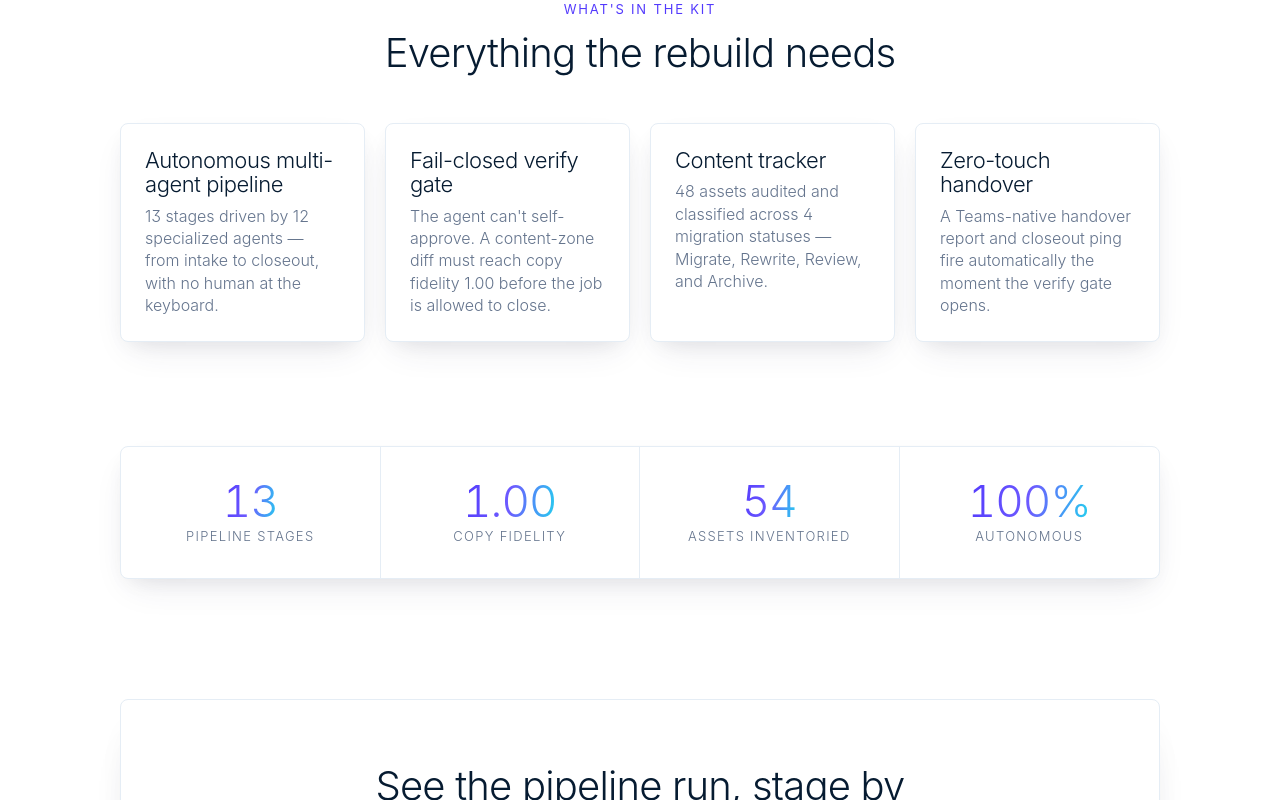
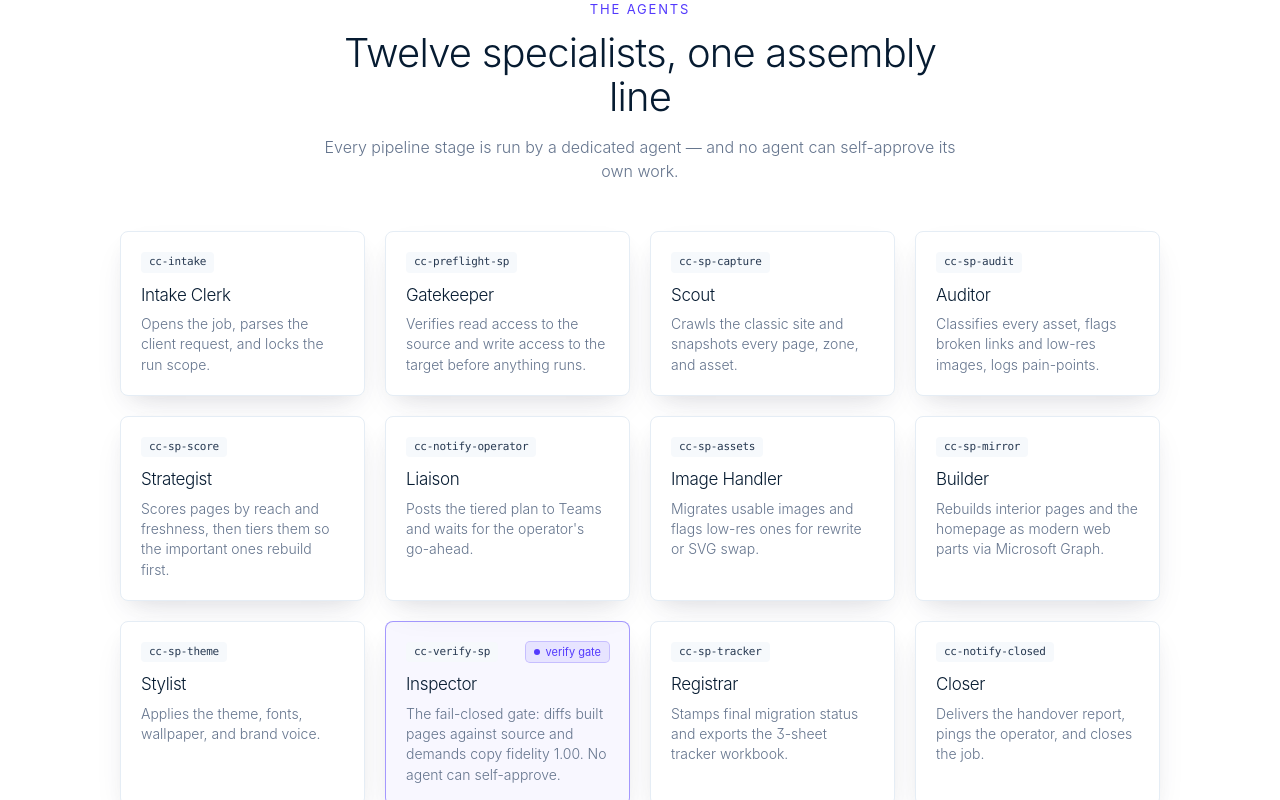
Before and after one commit to sukaimi/OpenClaw, a Next.js app in the folder spark-demo/: page / in a window 1280 px wide. Shown: the part 2840-3640 px from the top of the page. Built offline with nearby package versions, Linux system fonts and the light colour scheme.

Commit message:
spark-demo: add Agents roster section to showcase

```diff
--- a/spark-demo/app/page.tsx
+++ b/spark-demo/app/page.tsx
@@ -2,6 +2,7 @@ import Button from "@/components/Button";
 import Hero from "@/components/showcase/Hero";
 import BeforeAfterSlider from "@/components/showcase/BeforeAfterSlider";
 import PipelineFlow from "@/components/showcase/PipelineFlow";
+import AgentsSection from "@/components/showcase/AgentsSection";
 import KitCards from "@/components/showcase/KitCards";
 import StatsBand from "@/components/showcase/StatsBand";
 
@@ -31,6 +32,8 @@ export default function Home() {
 
       <PipelineFlow />
 
+      <AgentsSection />
+
       <KitCards />
 
       <StatsBand />
--- /dev/null
+++ b/spark-demo/components/showcase/AgentsSection.tsx
@@ -0,0 +1,57 @@
+import { agents, type Agent } from "@/components/showcase/agents";
+
+function AgentCard({ agent }: { agent: Agent }) {
+  const special = agent.special;
+  return (
+    <div
+      className={`flex flex-col rounded-[var(--radius-lg)] border p-5 ${
+        special
+          ? "border-primary/50 bg-primary/[0.04] shadow-card ring-1 ring-primary/25"
+          : "border-border bg-surface shadow-card"
+      }`}
+    >
+      <div className="flex items-center justify-between gap-2">
+        <span className="inline-block rounded-[var(--radius-sm)] bg-surface-muted px-2 py-0.5 font-mono text-[11px] tracking-tight text-label">
+          {agent.id}
+        </span>
+        {special ? (
+          <span className="inline-flex items-center gap-1.5 rounded-[var(--radius-sm)] bg-primary/10 px-2 py-0.5 text-[11px] font-normal text-primary ring-1 ring-primary/30">
+            <span className="h-1.5 w-1.5 rounded-full bg-primary" />
+            verify gate
+          </span>
+        ) : null}
+      </div>
+      <h3 className="mt-3 text-[17px] font-semibold leading-tight tracking-[-0.01em] text-heading">
+        {agent.role}
+      </h3>
+      <p className="mt-2 flex-1 text-[14px] leading-[1.45] text-body">
+        {agent.profile}
+      </p>
+    </div>
+  );
+}
+
+export default function AgentsSection() {
+  return (
+    <section id="agents" className="scroll-mt-24 py-20">
+      <div className="mx-auto max-w-[640px] text-center">
+        <p className="text-[13px] font-normal uppercase tracking-[0.14em] text-primary">
+          The agents
+        </p>
+        <h2 className="mt-3 text-[clamp(1.75rem,4vw,2.5rem)] font-light leading-[1.1] tracking-[-0.02em] text-heading">
+          Twelve specialists, one assembly line
+        </h2>
+        <p className="mt-4 text-[16px] leading-[1.5] text-body">
+          Every pipeline stage is run by a dedicated agent — and no agent can
+          self-approve its own work.
+        </p>
+      </div>
+
+      <div className="mt-12 grid grid-cols-2 gap-4 sm:gap-5 md:grid-cols-3 lg:grid-cols-4">
+        {agents.map((agent) => (
+          <AgentCard key={agent.id} agent={agent} />
+        ))}
+      </div>
+    </section>
+  );
+}
--- /dev/null
+++ b/spark-demo/components/showcase/agents.ts
@@ -0,0 +1,80 @@
+export type Agent = {
+  id: string;
+  role: string;
+  profile: string;
+  special?: boolean;
+};
+
+export const agents: Agent[] = [
+  {
+    id: "cc-intake",
+    role: "Intake Clerk",
+    profile:
+      "Opens the job, parses the client request, and locks the run scope.",
+  },
+  {
+    id: "cc-preflight-sp",
+    role: "Gatekeeper",
+    profile:
+      "Verifies read access to the source and write access to the target before anything runs.",
+  },
+  {
+    id: "cc-sp-capture",
+    role: "Scout",
+    profile:
+      "Crawls the classic site and snapshots every page, zone, and asset.",
+  },
+  {
+    id: "cc-sp-audit",
+    role: "Auditor",
+    profile:
+      "Classifies every asset, flags broken links and low-res images, logs pain-points.",
+  },
+  {
+    id: "cc-sp-score",
+    role: "Strategist",
+    profile:
+      "Scores pages by reach and freshness, then tiers them so the important ones rebuild first.",
+  },
+  {
+    id: "cc-notify-operator",
+    role: "Liaison",
+    profile: "Posts the tiered plan to Teams and waits for the operator's go-ahead.",
+  },
+  {
+    id: "cc-sp-assets",
+    role: "Image Handler",
+    profile:
+      "Migrates usable images and flags low-res ones for rewrite or SVG swap.",
+  },
+  {
+    id: "cc-sp-mirror",
+    role: "Builder",
+    profile:
+      "Rebuilds interior pages and the homepage as modern web parts via Microsoft Graph.",
+  },
+  {
+    id: "cc-sp-theme",
+    role: "Stylist",
+    profile: "Applies the theme, fonts, wallpaper, and brand voice.",
+  },
+  {
+    id: "cc-verify-sp",
+    role: "Inspector",
+    profile:
+      "The fail-closed gate: diffs built pages against source and demands copy fidelity 1.00. No agent can self-approve.",
+    special: true,
+  },
+  {
+    id: "cc-sp-tracker",
+    role: "Registrar",
+    profile:
+      "Stamps final migration status and exports the 3-sheet tracker workbook.",
+  },
+  {
+    id: "cc-notify-closed",
+    role: "Closer",
+    profile:
+      "Delivers the handover report, pings the operator, and closes the job.",
+  },
+];
```
